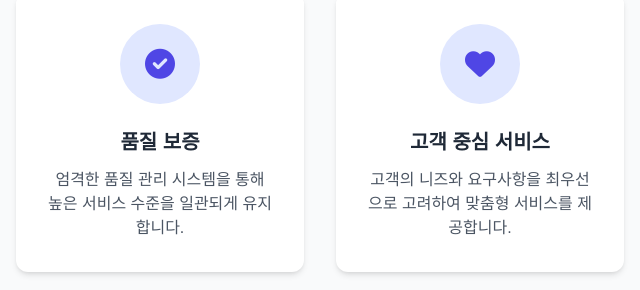
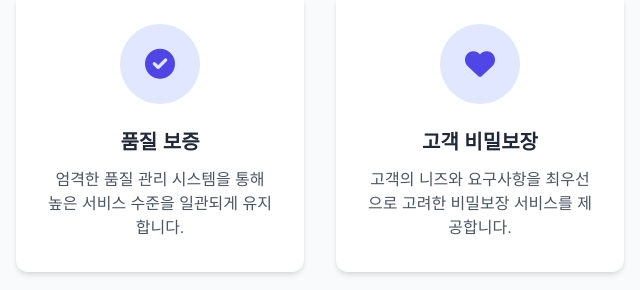
Before and after one commit to aizon-master/aWeb, a plain HTML site: page index.html in a window 1280 px wide. Shown: the part 2200-2490 px from the top of the page, 640-1280 px from the left. Drawn offline with nearby package versions, Linux system fonts and the light colour scheme; a web font is replaced by a local one.

Commit message:
Update index.html

```diff
--- a/index.html
+++ b/index.html
@@ -279,9 +279,9 @@
                     <div class="w-20 h-20 bg-indigo-100 rounded-full flex items-center justify-center mx-auto mb-6">
                         <i class="fas fa-heart text-3xl text-indigo-600"></i>
                     </div>
-                    <h3 class="text-xl font-bold text-gray-800 mb-3">고객 중심 서비스</h3>
+                    <h3 class="text-xl font-bold text-gray-800 mb-3">고객 비밀보장</h3>
                     <p class="text-gray-600">
-                        고객의 니즈와 요구사항을 최우선으로 고려하여 맞춤형 서비스를 제공합니다.
+                        고객의 니즈와 요구사항을 최우선으로 고려한 비밀보장 서비스를 제공합니다.
                     </p>
                 </div>
             </div>
@@ -422,7 +422,7 @@
     </footer>
 
     <!-- Kakao Talk Button -->
-    <a href="https://open.kakao.com/o/srUHq4kh" target="_blank" class="kakao-chat flex items-center justify-center bg-yellow-400 hover:bg-yellow-500 w-16 h-16 rounded-full shadow-lg transition-all">
+    <a href="https://open.kakao.com/o/s4hLupmh" target="_blank" class="kakao-chat flex items-center justify-center bg-yellow-400 hover:bg-yellow-500 w-16 h-16 rounded-full shadow-lg transition-all">
         <i class="fas fa-comment text-3xl text-gray-900"></i>
     </a>
 
```
